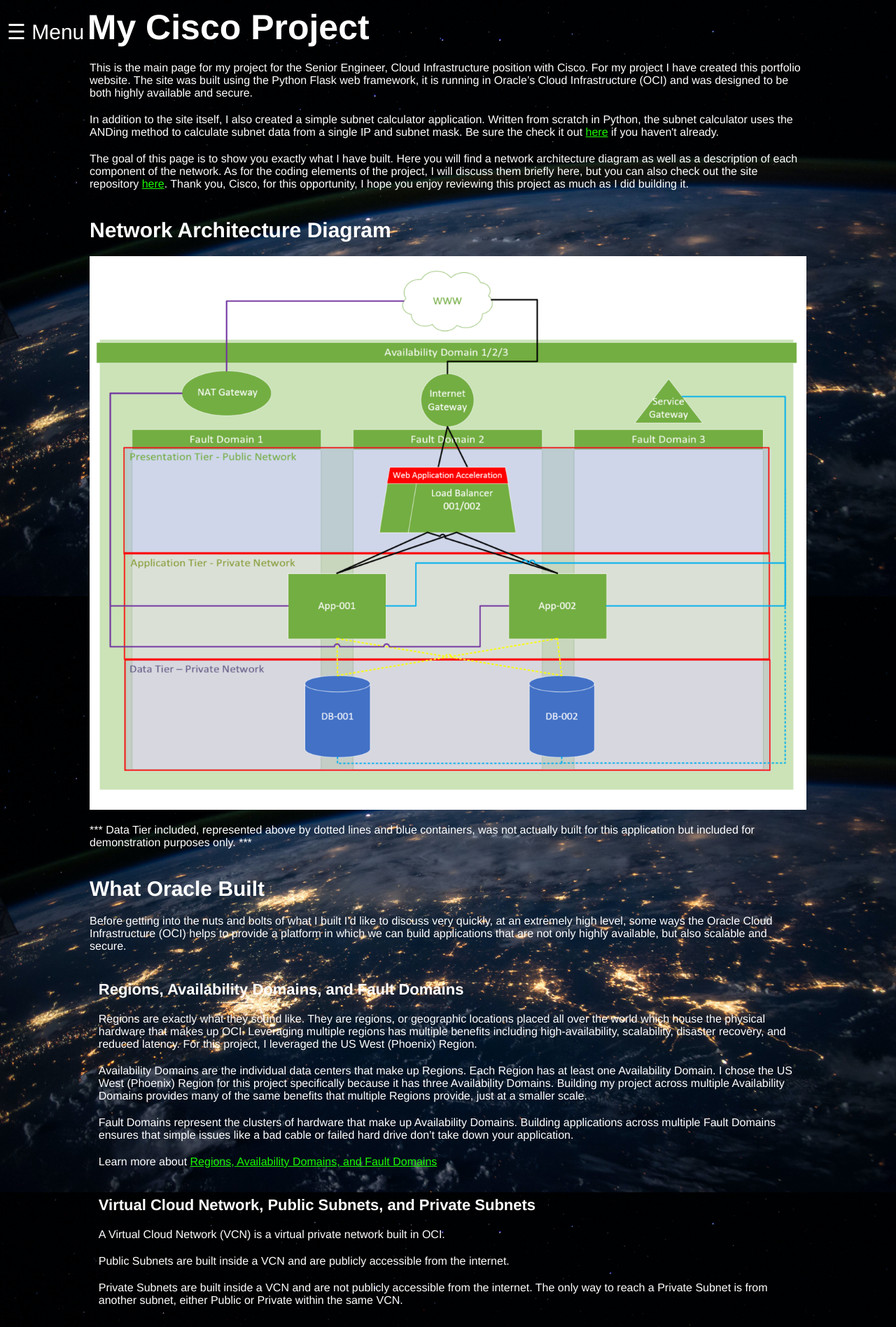
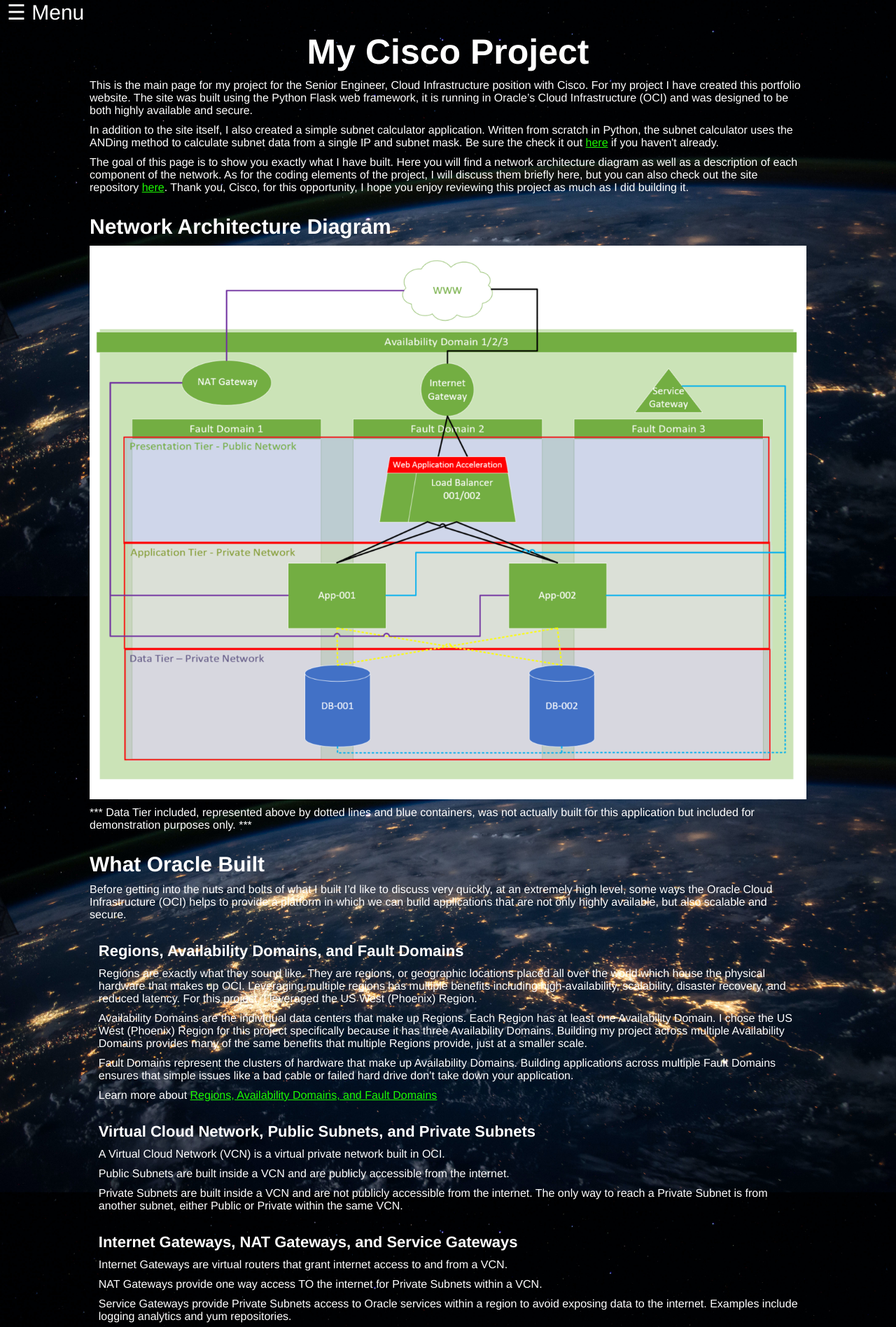
Before and after one commit to srstark01/portfolio, a Flask app: page /cisco in a window 1280 px wide. Shown: the top 1896 px of the page at 70% size. Run offline with Flask 2, Linux system fonts and the light colour scheme; some libraries are stand-ins or nearby versions.

Commit message:
General cleanup and linting

```diff
--- a/templates/cisco.html
+++ b/templates/cisco.html
@@ -10,7 +10,6 @@ a {
  text-align: center;
  text-indent: 0em;
  margin: 10px auto 10px auto;
- display: inline-block;
  position: relative;
  font-size: 50px;
  color: white
@@ -19,7 +18,6 @@ a {
 .heading2 {
  margin: 30px 10% 10px 10%;
  text-indent: 0em;
- display: inline-block;
  position: relative;
  font-size: 30px;
  color: white
@@ -28,7 +26,6 @@ a {
 .heading3 {
  margin: 30px 10% 10px 11%;
  text-indent: 0em;
- display: inline-block;
  position: relative;
  font-size: 22px;
  color: white
@@ -36,7 +33,6 @@ a {
 
 .paragraph {
   margin: 10px 10% 10px 10%;
-  display: inline-block;
   position: relative;
   font-size: 16px;
   color: #ffffff;
@@ -45,7 +41,6 @@ a {
 
 .paragraph2 {
   margin: 10px 10% 10px 11%;
-  display: inline-block;
   position: relative;
   font-size: 16px;
   color: #ffffff;
@@ -54,7 +49,6 @@ a {
 
 .paragraph3 {
   margin: 40px 10% 10px 10%;
-  display: inline-block;
   position: relative;
   font-size: 16px;
   color: #ffffff;
```
